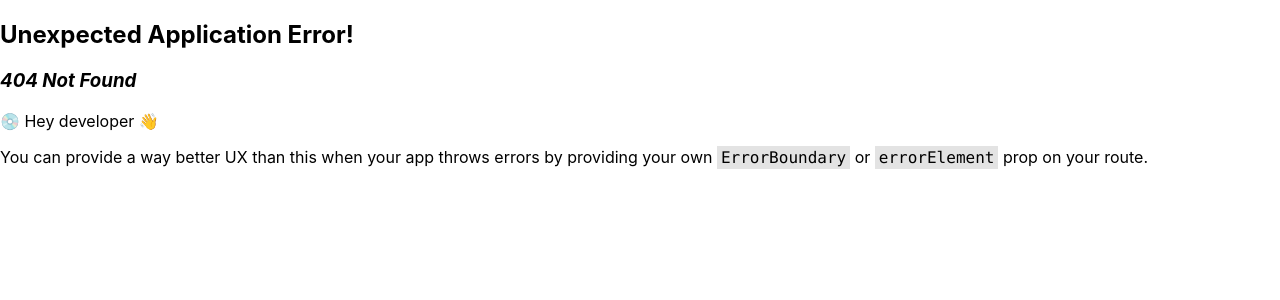
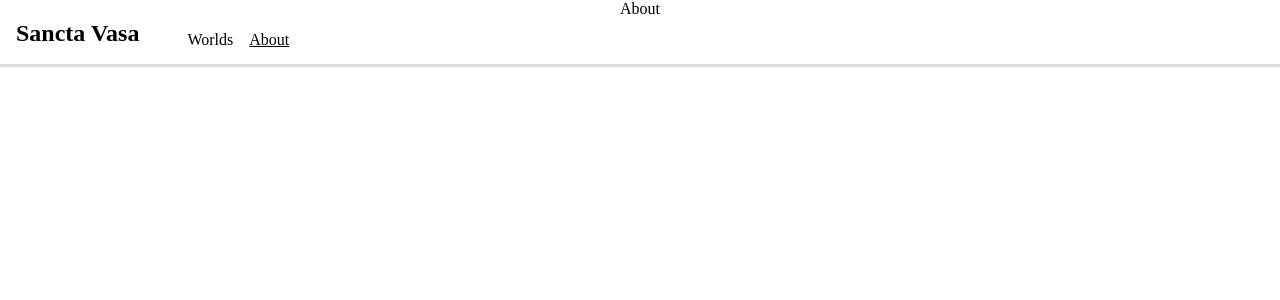
Before and after one commit to tbutler1132/aesthesia-react-app, a React (Create React App) app: page /about in a window 1280 px wide. Before the commit this address had no page. Shown: the top 300 px of the page. Built offline with nearby package versions, Linux system fonts and the light colour scheme.

Commit message:
nav and video modal

```diff
--- a/src/App.css
+++ b/src/App.css
@@ -66,3 +66,12 @@ a {
   justify-content: space-around;
   padding: 1rem;
 }
+
+.verticalCardsContainer {
+  display: flex;
+  flex-direction: column;
+  align-items: center;
+  height: fit-content;
+  padding-bottom: 10rem;
+  border: solid;
+}
--- /dev/null
+++ b/src/app/components/VideoModal.js
@@ -0,0 +1,49 @@
+import { useState } from "react";
+import Modal from "@mui/material/Modal"
+import PlayCircleOutlineIcon from '@mui/icons-material/PlayCircleOutline';
+
+function VideoModal({ url, thumbnail }) {
+    const [open, setOpen] = useState(false);
+    const handleOpen = () => setOpen(true);
+    const handleClose = () => setOpen(false);
+    return (
+        <div className='videoModal'>
+            <VideoCard openModal={handleOpen} header={"Video"}/>
+            <Modal
+            open={open}
+            onClose={handleClose}
+            aria-labelledby="modal-modal-title"
+            aria-describedby="modal-modal-description"
+            style={{zIndex: "3000", marginTop: "10vh"}}
+            >
+                <video style={{height: "90vh", width: "90%"}} controls>
+                    <source src={url} type="video/mp4" />
+                </video>
+            </Modal>
+        </div>
+  )
+}
+
+function VideoCard({ openModal, art, header, date }) {
+
+    const clickHandler = () => {
+        openModal(true)
+    }
+
+    return (
+            <div className='audioCard'>
+              <div onClick={clickHandler} className='audioCardArtContainer'>
+                <img src={art} alt=""/>
+                <div style={{ position: "relative", bottom: "7rem", width: "fit-content", height: "fit-content", marginLeft: "auto", marginRight: "auto"}}>
+                    <PlayCircleOutlineIcon  fontSize='large'/>
+                </div>
+              </div>
+              <div className='audioCardInfoContainer'>
+                <h3>{header}</h3>
+                <h5>{date}</h5>
+              </div>
+            </div>
+          )
+}
+
+export default VideoModal
--- /dev/null
+++ b/src/features/about/components/About.js
@@ -0,0 +1,9 @@
+import React from 'react'
+
+function About() {
+  return (
+    <div>About</div>
+  )
+}
+
+export default About
--- a/src/features/nav/TopNav.js
+++ b/src/features/nav/TopNav.js
@@ -1,21 +1,23 @@
 import { Link } from "react-router-dom"
 import styles from './nav.module.css'
 import { useDispatch } from 'react-redux';
+import { useLocation } from "react-router-dom";
 import { hide } from '../../features/audioPlayer/audioPlayerSlice';
 
-// const links = [
-//   {
-//     key: "worlds",
-//     message: "Worlds",
-//   },
-//   {
-//     key: "about",
-//     message: "About",
-//   }
-// ]
+const links = [
+  {
+    key: "worlds",
+    message: "Worlds",
+  },
+  {
+    key: "about",
+    message: "About",
+  }
+]
 
 function TopNav() {
   const dispatch = useDispatch();
+  const location = useLocation();
 
   const clickHandler = () => {
     dispatch(hide())
@@ -28,11 +30,13 @@ function TopNav() {
           <h2>Sancta Vasa</h2>
         </Link>
       </div>
-      {/* <div className={styles.topNavLinksContainer}>
+      <div className={styles.topNavLinksContainer}>
         {links.map(link =>
+        <div style={{textDecoration: location.pathname.substring(1) === link.key ? "underline" : "none"}} key={link.key} className={styles.topNavLinkContainer}>
           <Link to={link.key}>{link.message}</Link>
+        </div>
         )}
-      </div> */}
+      </div>
     </nav>
   )
 }
--- a/src/features/nav/nav.module.css
+++ b/src/features/nav/nav.module.css
@@ -46,6 +46,13 @@
     margin-top: auto;
     margin-bottom: auto;
     margin-left: 1rem;
-    padding: 1rem;
-    border: solid;
+    padding: 0 1rem 0 1rem;
+    display: flex;
+    width: 30%;
+    justify-content: flex-start;
 }
+
+.topNavLinkContainer {
+    margin-left: 1rem;
+    margin-top: 1rem;
+}
--- a/src/features/worlds/components/Videos.js
+++ b/src/features/worlds/components/Videos.js
@@ -2,6 +2,7 @@ import styles from "../worlds.module.css"
 import { useGetWorldVideosQuery } from "../worldsAPI"
 import CircularProgress from "@mui/material/CircularProgress"
 import { useParams } from "react-router-dom"
+import VideoModal from "../../../app/components/VideoModal"
 
 function Videos() {
   const { id } = useParams()
@@ -11,11 +12,11 @@ function Videos() {
   if(isError) return <div className={styles.worldContainer}>Something Went wrong</div>
   return (
     <div className={styles.worldContainer}>
-      <div className={styles.videosContainer}>
+      <div className="verticalCardsContainer">
         {data.map(video =>
-          <video key={video._id} width="320" height="240" controls>
-            <source src={video.file.asset.url} type="video/mp4" />
-          </video>
+        <div style={{marginTop: "3rem"}}>
+        <VideoModal thumbnail={video._id} key={video._id} url={video.file.asset.url} />
+        </div>
         )}
       </div>
     </div>
--- a/src/features/worlds/components/WorldCard.js
+++ b/src/features/worlds/components/WorldCard.js
@@ -5,7 +5,7 @@ function WorldCard({ title, imageUrl, id }) {
   return (
     <div className={styles.card}>
         <Link style={{textDecoration: "none", color: "black"}} to={`${id}?title=${title.replace(/ /g,"_")}`}>
-            <img height="250" width="250" src={imageUrl} alt="" />
+            <img src={imageUrl} alt="" />
             <h3>{title}</h3>
         </Link>
     </div>
--- a/src/features/worlds/worlds.module.css
+++ b/src/features/worlds/worlds.module.css
@@ -15,6 +15,8 @@
     border-radius: 5px;
     transition-duration: .5s;
     margin-top: .1rem;
+    height: 250;
+    width: 250;
   }
 
 .worldsContainer {
--- a/src/index.js
+++ b/src/index.js
@@ -12,6 +12,7 @@ import Core from './features/worlds/components/Core';
 import Beats from './features/worlds/components/Beats';
 import Art from './features/worlds/components/Art';
 import Videos from './features/worlds/components/Videos';
+import About from './features/about/components/About';
 
 const router = createBrowserRouter([
   {
@@ -20,6 +21,10 @@ const router = createBrowserRouter([
       <App/>
     ),
     children: [
+      {
+        path: "about",
+        element: <About />
+      },
       {
         path: "worlds",
         element: <Worlds />
```
